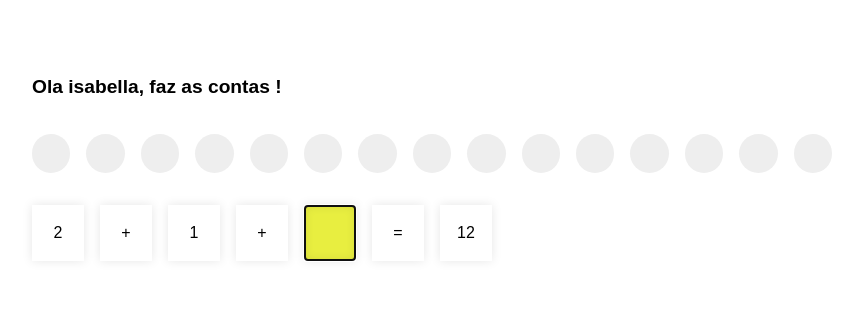
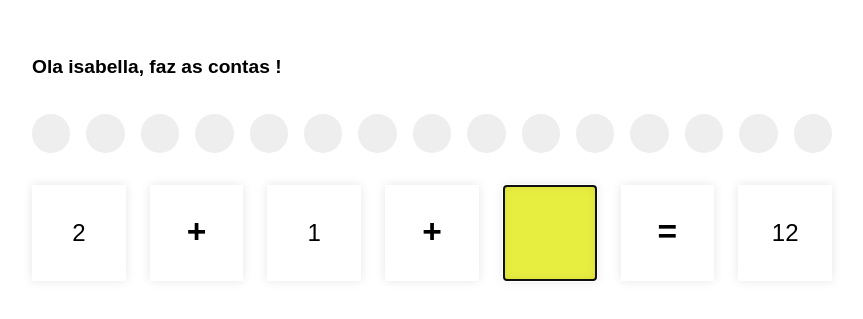
Before and after one commit to RozbehSharahi/isibisi, a Nuxt app: page /games/fill-game in a window 1280 px wide. Shown: the part 261-580 px from the top of the page, without its empty margins (208-1071 px from the left). Built offline with nearby package versions, Linux system fonts and the light colour scheme.

Commit message:
Video collection

```diff
--- a/comps/TheButton.vue
+++ b/comps/TheButton.vue
@@ -14,7 +14,7 @@ const color = ref(props.color || "green");
 .the-button {
   padding: 0.7em;
   border-radius: 1em;
-  background: #068100;
+  background: #151515;
   color: #fff;
   font-weight: bold;
 
--- a/comps/TheCard.vue
+++ b/comps/TheCard.vue
@@ -5,7 +5,9 @@
 </template>
 <style scoped lang="scss">
 .the-card {
+  display: flex;
+  justify-content: center;
+  align-items: center;
   box-shadow: 0 0 10px rgba(0, 0, 0, 0.1);
-  padding: 1em;
 }
 </style>
--- a/comps/TheRandomVideo.vue
+++ b/comps/TheRandomVideo.vue
@@ -11,6 +11,17 @@ const videos = ref<VideoType[]>([
   { code: "pVHKp6ffURY" },
   { code: "cvvd-9azD1M" },
   { code: "1V_xRb0x9aw" },
+  { code: "l6rS8Dv5g-8" },
+  { code: "l6rS8Dv5g-8" },
+  { code: "MsXdUtlDVhk" },
+  { code: "ZyhrYis509A" },
+  { code: "r2LVJU6Qnkc" },
+  { code: "9Wzr9EK47_U" },
+  { code: "GibiNy4d4gc" },
+  { code: "vP9r6UjCA7I" },
+  { code: "uw5ajQ_ya0s" },
+  { code: "ZXcTvbLwsRs" },
+  { code: "DieDbDmNXE4" },
 ]);
 
 const video = computed((): VideoType => randomSample(videos.value));
--- /dev/null
+++ b/comps/TheSadFace.vue
@@ -0,0 +1,12 @@
+<template>
+  <div class="the-sad-face">:__(</div>
+</template>
+<style lang="scss" scoped>
+.the-sad-face {
+  font-weight: bold;
+  font-size: 2em;
+  background: crimson;
+  color: #fff;
+  padding: 1em;
+}
+</style>
--- a/pages/games/fill-game.vue
+++ b/pages/games/fill-game.vue
@@ -11,6 +11,7 @@ import { timeout } from "~/utils/timeout";
 import TheButton from "~/comps/TheButton.vue";
 import TheRandomVideo from "~/comps/TheRandomVideo.vue";
 import { randomSample } from "~/utils/random";
+import TheSadFace from "~/comps/TheSadFace.vue";
 
 const createNewQuest = (): FillQuest => {
   const possibleQuests: (() => FillQuest)[] = [
@@ -87,19 +88,25 @@ onMounted(async () => {
           <the-headline v-if="!error">
             Ola isabella, faz as contas !
           </the-headline>
-          <the-headline v-else>Tenta de novo :___(</the-headline>
+          <template v-else>
+            <the-headline>Tenta de novo</the-headline>
+            <the-sad-face />
+          </template>
           <the-points :current-points="points" :max="15" @success="success" />
-          <the-grid :key="quest.getCalculation()">
+          <the-grid :key="quest.getCalculation()" :columns="14" class="quest">
             <div
               v-for="part in quest.getParts()"
               :key="part.getIdentifier()"
-              class="span-1"
+              class="span-2"
             >
               <the-card
                 v-if="part.getType() === 'string'"
-                class="text-center p-1em"
+                class="text-center h-4em"
               >
-                {{ part.getValue() }}
+                <span
+                  :class="part.isSymbol() ? 'bigger' : ''"
+                  v-html="part.getValue()"
+                />
               </the-card>
               <the-full-input
                 v-else
@@ -129,4 +136,13 @@ onMounted(async () => {
 .the-quest {
   height: 99vh;
 }
+
+.bigger {
+  font-weight: bold;
+  font-size: 1.4em;
+}
+
+.quest {
+  font-size: 1.5em;
+}
 </style>
--- a/quests/fill-quest.ts
+++ b/quests/fill-quest.ts
@@ -1,4 +1,9 @@
 import { randomInteger, shuffle } from "~/utils/random";
+
+const MINUS = "&minus;";
+const PLUS = "+";
+const EQUALS = "=";
+const X = "x";
 
 export class FillQuest {
   public static createSumQuest(): FillQuest {
@@ -8,10 +13,10 @@ export class FillQuest {
     const number2 = randomInteger(1, 9);
 
     calculation.push(number1.toString());
-    calculation.push("+");
+    calculation.push(PLUS);
     calculation.push(number2.toString());
-    calculation.push("=");
-    calculation.push("x");
+    calculation.push(EQUALS);
+    calculation.push(X);
 
     return new FillQuest(calculation.join(" "), number1 + number2);
   }
@@ -24,12 +29,12 @@ export class FillQuest {
     const number3 = randomInteger(1, 6);
 
     calculation.push(number1.toString());
-    calculation.push("+");
+    calculation.push(PLUS);
     calculation.push(number2.toString());
-    calculation.push("+");
+    calculation.push(PLUS);
     calculation.push(number3.toString());
-    calculation.push("=");
-    calculation.push("x");
+    calculation.push(EQUALS);
+    calculation.push(X);
 
     return new FillQuest(calculation.join(" "), number1 + number2 + number3);
   }
@@ -44,11 +49,11 @@ export class FillQuest {
     const leftSide = shuffle([number1.toString(), number2.toString(), "x"]);
 
     calculation.push(leftSide[0]);
-    calculation.push("+");
+    calculation.push(PLUS);
     calculation.push(leftSide[1]);
-    calculation.push("+");
+    calculation.push(PLUS);
     calculation.push(leftSide[2]);
-    calculation.push("=");
+    calculation.push(EQUALS);
     calculation.push(number3.toString());
 
     return new FillQuest(calculation.join(" "), number3 - number2 - number1);
@@ -61,10 +66,10 @@ export class FillQuest {
     const number2 = randomInteger(1, 8);
 
     calculation.push(number1.toString());
-    calculation.push("-");
+    calculation.push(MINUS);
     calculation.push(number2.toString());
-    calculation.push("=");
-    calculation.push("x");
+    calculation.push(EQUALS);
+    calculation.push(X);
 
     return new FillQuest(calculation.join(" "), number1 - number2);
   }
@@ -81,7 +86,7 @@ export class FillQuest {
 
   public getParts(): SumGamePart[] {
     return this.calculation.split(" ").map((part): SumGamePart => {
-      if (part === "x") {
+      if (part === X) {
         return new SumGamePart("variable", part, null);
       }
 
@@ -114,6 +119,10 @@ export class SumGamePart {
     return this.value;
   }
 
+  public isSymbol() {
+    return [PLUS, MINUS, X, EQUALS].includes(this.value || "");
+  }
+
   public getIdentifier() {
     return `${this.type}::${this.name || "no-name"}::${
       this.value || "no-value"
--- a/tailwind.config.js
+++ b/tailwind.config.js
@@ -4,6 +4,7 @@ module.exports = {
   theme: {
     spacing: {
       0: "0",
+      "0.5em": "0.5em",
       "1em": "1em",
       "2em": "2em",
       "3em": "3em",
```
Also changed, not shown: .eslintrc.cjs.
